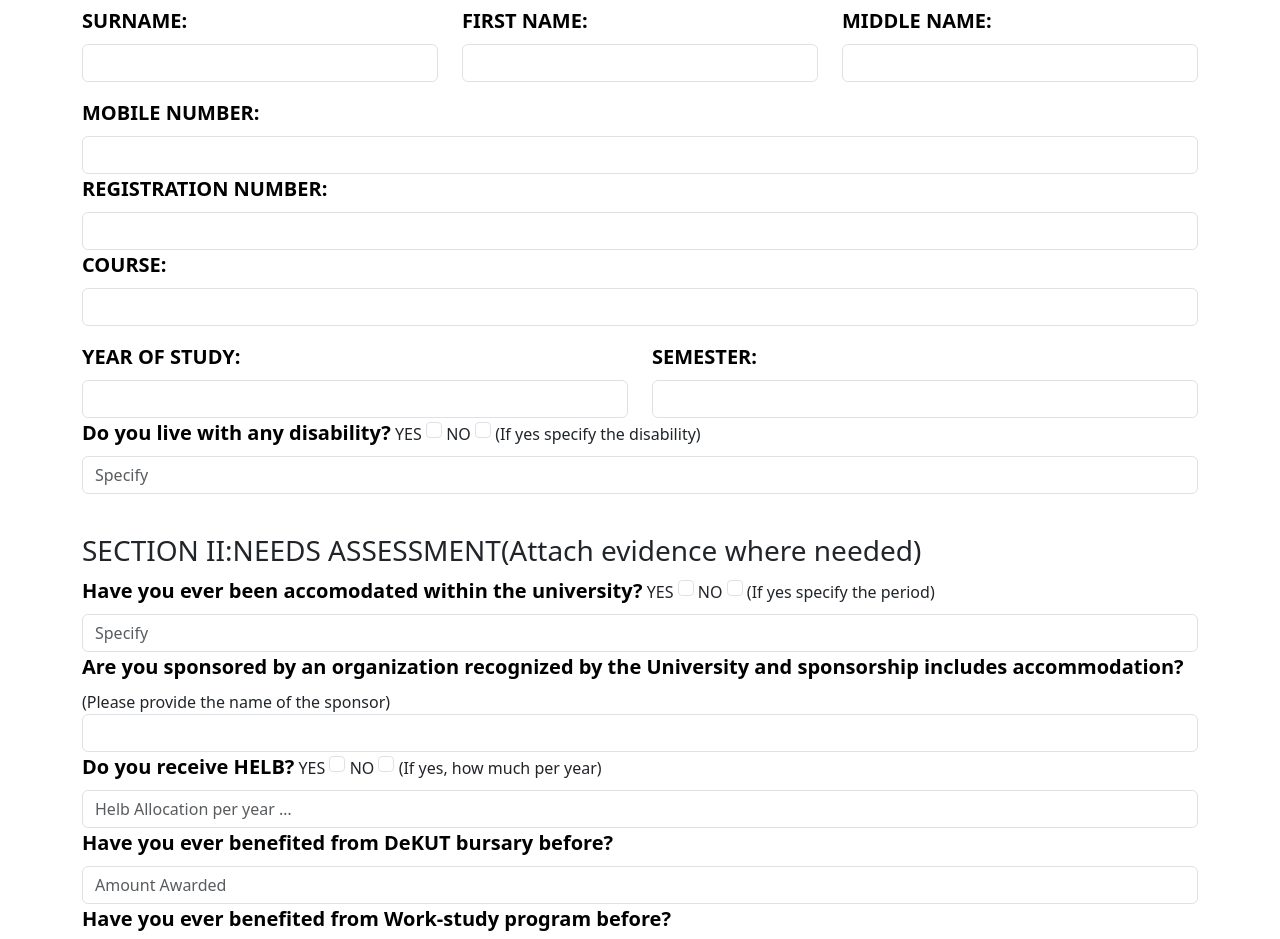
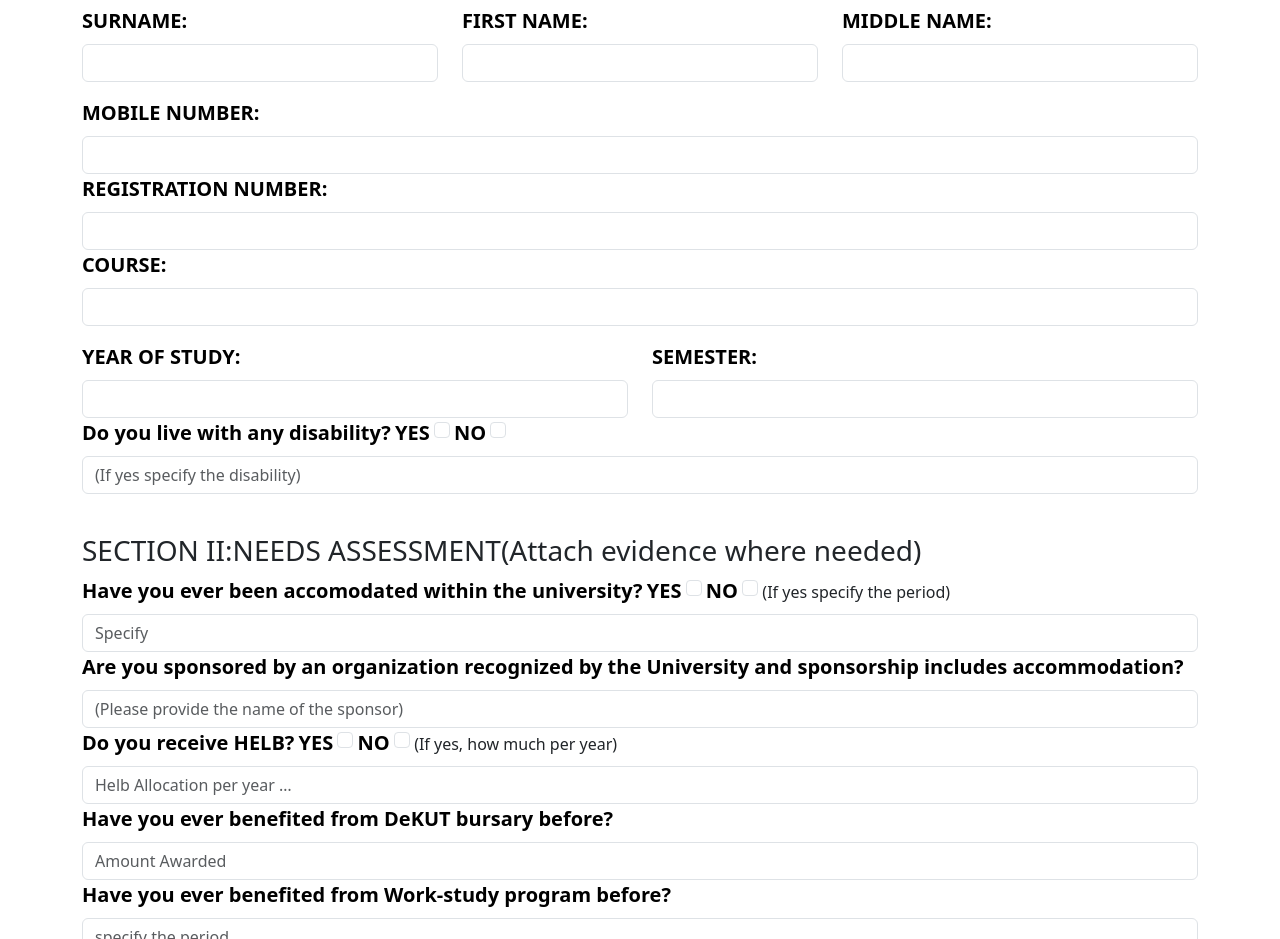
Before and after one commit to muthonijulie/HostelBookingSystem, a plain HTML site: page application.html in a window 1280 px wide. Shown: the part 96-1035 px from the top of the page. Drawn offline with nearby package versions, Linux system fonts and the light colour scheme.

Commit message:
Application form

```diff
--- a/application.html
+++ b/application.html
@@ -61,36 +61,36 @@
             <label for="disability" class="form-label"
               >Do you live with any disability?</label
             >
-            <label for="yes">YES</label>
+            <label for="yes"class="form-label">YES</label>
             <input
               class="form-check-input position-static"
               type="checkbox"
               id="blankCheckbox"
               value="YES"
             />
-            <label for="no">NO</label>
+            <label for="no" class="form-label">NO</label>
             <input
               class="form-check-input position-static"
               type="checkbox"
               id="blankCheckbox"
               value="NO"
             />
-            <label for="response">(If yes specify the disability)</label>
-            <input type="text" class="form-control" placeholder="Specify" />
+            <label for="response"></label>
+            <input type="text" class="form-control" placeholder="(If yes specify the disability)" />
           </div><br>
           <h3>SECTION II:NEEDS ASSESSMENT(Attach evidence where needed)</h3>
           <div class="mb-3">
             <label for="Accomodation before" class="form-label"
               >Have you ever been accomodated within the university?</label
             >
-            <label for="yes">YES</label>
+            <label for="yes" class="form-label">YES</label>
             <input
               class="form-check-input position-static"
               type="checkbox"
               id="blankCheckbox"
               value="YES"
             />
-            <label for="no">NO</label>
+            <label for="no" class="form-label">NO</label>
             <input
               class="form-check-input position-static"
               type="checkbox"
@@ -105,20 +105,20 @@
             >
 
             <label for="sponsor"
-              >(Please provide the name of the sponsor) </label
-            ><input type="number" class="form-control" placeholder="" />
+              > </label
+            ><input type="text" class="form-control" placeholder="(Please provide the name of the sponsor)" />
 
             <label for="ReceivesHelb" class="form-label"
               >Do you receive HELB?
             </label>
-            <label for="yes">YES</label>
+            <label for="yes" class="form-label">YES</label>
             <input
               class="form-check-input position-static"
               type="checkbox"
               id="blankCheckbox"
               value="YES"
             />
-            <label for="no">NO</label>
+            <label for="no" class="form-label">NO</label>
             <input
               class="form-check-input position-static"
               type="checkbox"
```
